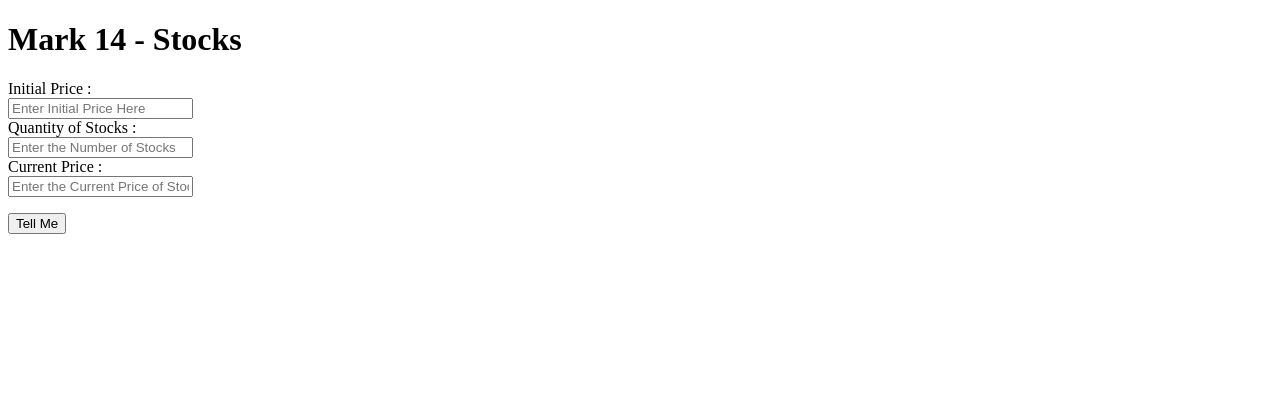
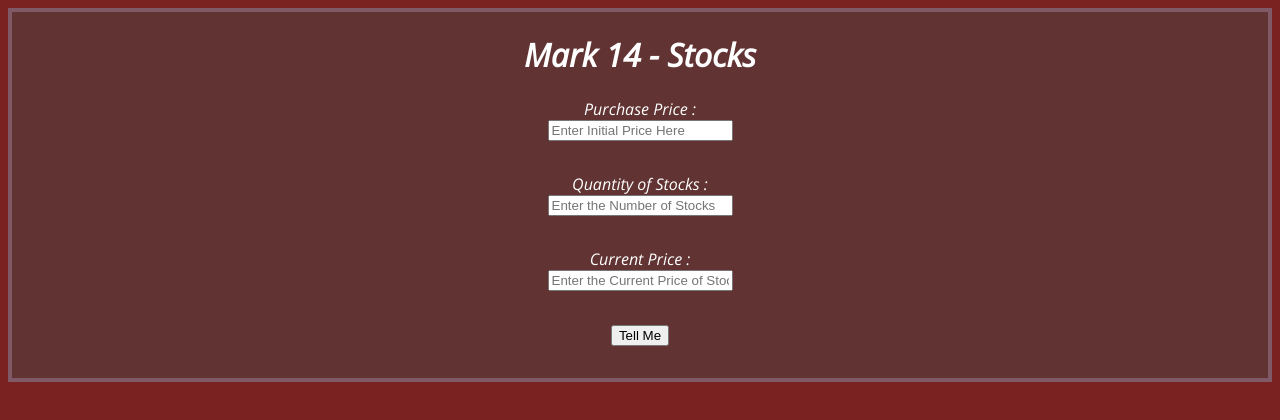
Before and after one commit to Shivamkumar126/Mark-14-Profit-and-Loss, a plain HTML site: page index.html in a window 1280 px wide. Drawn offline with nearby package versions, Linux system fonts and the light colour scheme.

Commit message:
design changes

```diff
--- a/index.html
+++ b/index.html
@@ -4,32 +4,58 @@
     <meta charset="UTF-8">
     <meta http-equiv="X-UA-Compatible" content="IE=edge">
     <meta name="viewport" content="width=device-width, initial-scale=1.0">
-    <title>Document</title>
+    <title>Mark-14</title>
     <style>
+        @import url('https://fonts.googleapis.com/css2?family=Open+Sans:ital,wght@1,300&display=swap');
+
+         body{
+            font-family: 'Open Sans', sans-ser;
+            background-color: rgb(122, 33, 33);
+            color: white;
+
+        }
+        #container{
+            text-align: center;
+            background-color: rgb(97, 51, 51);
+            border: 0.3rem solid rgba(199, 177, 220, 0.306);
+        }
+        h1{
+            text-align: center;
+        }
 
         #initial-price{
             display: block;
-
+            margin: auto;
+            margin-bottom: 2rem;
         }
         #stocks-quantity{
             display: block;
-
+            margin: auto;
+            margin-bottom: 2rem;
         }
         #current-price{
             display: block;
+            margin: auto;
+            margin-bottom: 2rem;
 
         }
+
         #submit-btn{
-            margin-top: 1rem;
+            margin-bottom: 2rem;
         }
+
 
     </style>
 </head>
 <body>
-    <h1>Mark 14 - Stocks</h1>
+
+
     <main id="container">
-        <label for="initial-price">Initial Price :
+        <h1>Mark 14 - Stocks</h1>
+        <label for="initial-price">Purchase Price :
+            <div class="pics">
         <input id="initial-price" type="text" placeholder="Enter Initial Price Here"/>
+    </div>
         </label>
 
         <label for="stocks-quantity">Quantity of Stocks :
@@ -42,6 +68,7 @@
         <button id="submit-btn">Tell Me</button>
 
         <div id="output-box"></div>
+
     </main>
     <script src="index.js"></script>
 </body>
--- a/index.js
+++ b/index.js
@@ -13,7 +13,7 @@
     else if(current > initial){
          var profit =(current - initial) * quantity;
         var profitPercentage = (profit / initial) * 100;
-        outputBox.innerHTML="The profit is" + profit + "and the percentage is"+ profitPercentage +"%";
+        outputBox.innerHTML="The profit is " + profit + " and the percentage is "+ profitPercentage +"%";
     }
     else{
         outputBox.innerText="no gain no pain";
```
